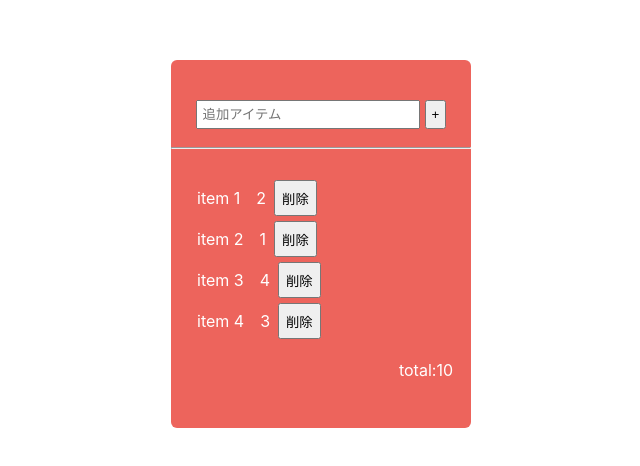
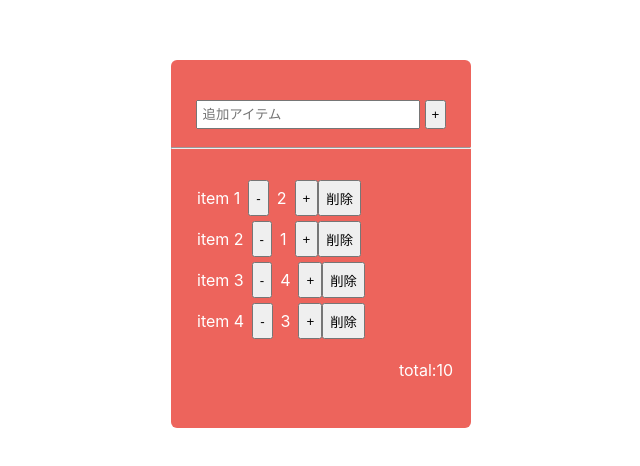
Before and after one commit to boon2187/shopping_list, a React (Create React App) app: page / in a window 1280 px wide. Shown: the part 156-622 px from the top of the page, without its empty margins (319-959 px from the left). Built offline with nearby package versions, Linux system fonts and the light colour scheme.

Commit message:
プラスボタンとマイナスボタンを追加。ひな形の関数も追加。

```diff
--- a/src/compontents/Item.js
+++ b/src/compontents/Item.js
@@ -4,12 +4,23 @@ import "./item.css"
 const Item = (props) => {
   const {itemName, quantity, deleteShopItem, index} = props;
 
+  // +ボタンで増加
+  const increaseQuantity = () => {
+    console.log("+が押されたよ")
+  }
+
+  //　-ボタンで減少
+  const decreaseQuantity = () => {
+    console.log("-が押されたよ")
+  }
 
 
   return (
     <div className='item-component-item'>
       <p>{itemName}</p>
+      <button onClick={() => decreaseQuantity()}>-</button>
       <p>{quantity}</p>
+      <button onClick={() => increaseQuantity()}>+</button>
       <button onClick={() => deleteShopItem(index)}>削除</button>
     </div>
   )
```
